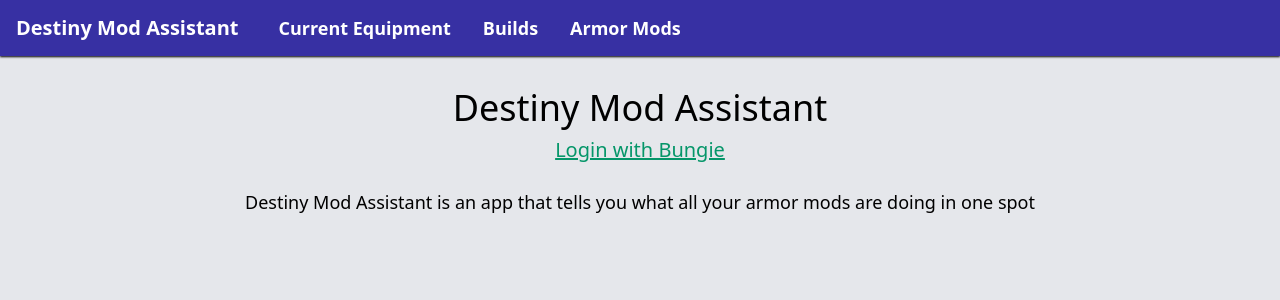
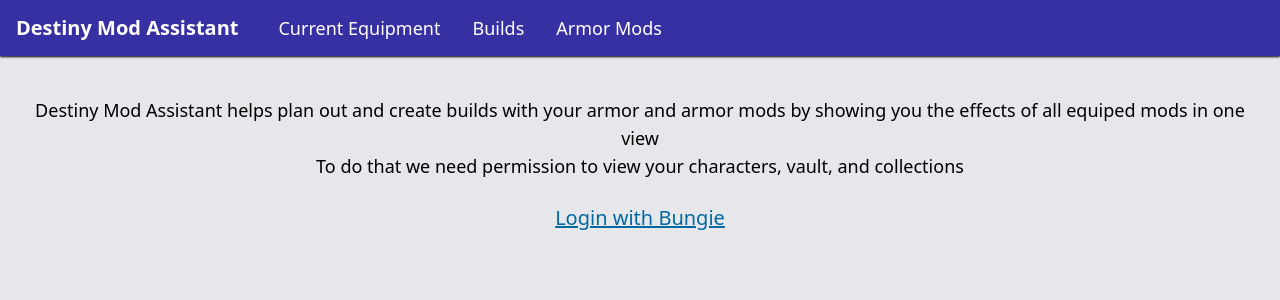
Before and after one commit to bringel/destiny-mod-assistant-web, a Next.js app: page /login in a window 1280 px wide. Shown: the top 300 px of the page. Built offline with nearby package versions, Linux system fonts and the light colour scheme; no server answers; a web font is replaced by a local one.

Commit message:
Reword login page

```diff
--- a/components/Navigation.tsx
+++ b/components/Navigation.tsx
@@ -12,9 +12,10 @@
 
   return (
     <nav className="bg-indigo-800 flex h-14 shadow-black shadow-sm items-center px-4">
+      {/** TODO: replace h1 with a logo image */}
       <h1 className="text-white font-bold text-xl">Destiny Mod Assistant</h1>
       <div className="w-6" />
-      <ul className="text-white font-semibold text-lg flex">
+      <ul className="text-white font-normal text-lg flex">
         <li className="px-4">
           <Link href="/current-equipment">
             <a className={disable ? 'text-gray-400 pointer-events-none' : undefined}>Current Equipment</a>
--- a/pages/login.tsx
+++ b/pages/login.tsx
@@ -4,14 +4,18 @@
 
 const Login = (props: Props) => {
   return (
-    <div className="flex flex-col items-center">
-      <h1 className="text-black text-4xl">Destiny Mod Assistant</h1>
-      <a href={`${process.env.NEXT_PUBLIC_API_URL}/login`} className="text-emerald-600 text-xl underline mt-2">
+    <div className="flex flex-col items-center pt-2">
+      <div className="text-black text-lg text-center">
+        Destiny Mod Assistant helps plan out and create builds with your armor and armor mods by showing you the effects
+        of all equiped mods in one view
+        <br />
+        To do that we need permission to view your characters, vault, and collections
+        <br />
+      </div>
+      <div className="h-6" />
+      <a href={`${process.env.NEXT_PUBLIC_API_URL}/login`} className="text-sky-700 text-xl underline ">
         Login with Bungie
       </a>
-      <div className="text-black text-lg mt-6">
-        Destiny Mod Assistant is an app that tells you what all your armor mods are doing in one spot
-      </div>
     </div>
   );
 };
```
